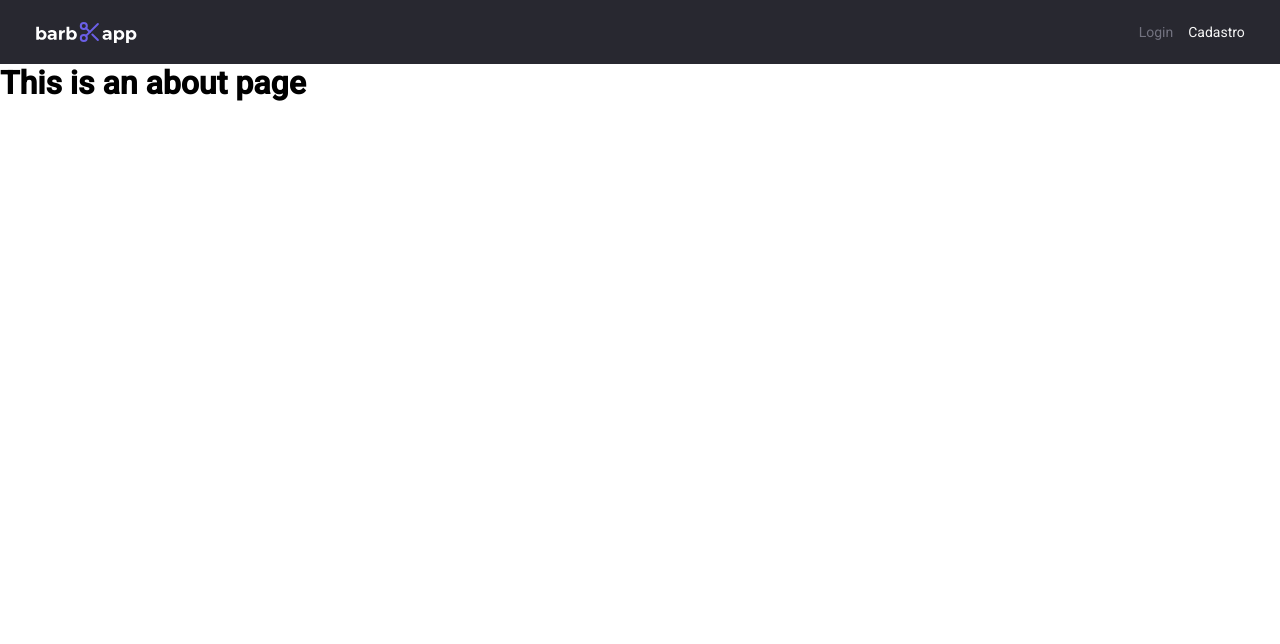
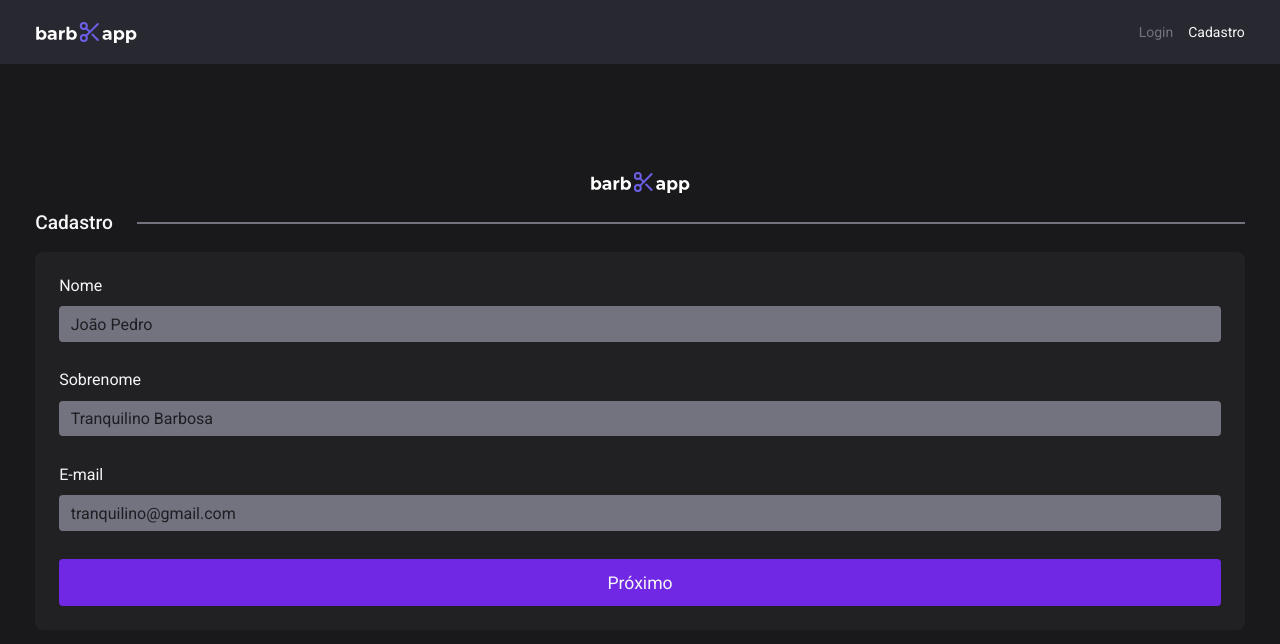
Before and after one commit to luisgustavoTbarbosa/barbApp, a Vue app: page /signup in a window 1280 px wide. Shown: the top 644 px of the page. Built offline with nearby package versions, Linux system fonts and the light colour scheme.

Commit message:
registration steps

```diff
--- a/src/components/Navbar.vue
+++ b/src/components/Navbar.vue
@@ -5,7 +5,7 @@
     </router-link>
     <div class="routes">
       <router-link to="/login" class="loginLink">Login</router-link>
-      <router-link to="/signup">Cadastro</router-link>
+      <router-link to="/signup" class="singUpLink">Cadastro</router-link>
     </div>
   </nav>
 </template>
@@ -27,7 +27,8 @@
     background: #282830;
     color: #737380;
 
-    &:has(.loginLink.router-link-active) {
+    &:has(.loginLink.router-link-active),
+    &:has(.singUpLink.router-link-active) {
       position: fixed;
     }
 
--- a/src/router/index.js
+++ b/src/router/index.js
@@ -15,7 +15,7 @@ const routes = [
   {
     path: '/signup',
     name: 'signup',
-    component: () => import(/* webpackChunkName: "about" */ '@/views/AboutView.vue')
+    component: () => import(/* webpackChunkName: "about" */ '@/views/SingUpView.vue')
   }
 ]
 
--- a/src/views/AboutView.vue
+++ /dev/null
@@ -1,5 +0,0 @@
-<template>
-  <div class="about">
-    <h1>This is an about page</h1>
-  </div>
-</template>
--- a/src/views/LoginView.vue
+++ b/src/views/LoginView.vue
@@ -2,13 +2,13 @@
   <main>
     <img class="logo" src="@/assets/logo.svg" alt="Logo">
     <h1>Login</h1>
-    <div class="login-container">
+    <form class="login-container" action="/login" method="post">
       <label for="inputMail">Seu e-mail</label>
       <input id="inputMail" type="email" placeholder="joseph@gmail.com">
       <label for="inputPassword" class="labelPassword">Sua senha</label>
       <input id="inputPassword" type="password" placeholder="JskdX2#">
       <button>Entrar</button>
-    </div>
+    </form>
     <p>Ainda não possui uma conta? <router-link to="/signup" class="signup">Cadastre-se</router-link></p>
   </main>
 </template>
--- /dev/null
+++ b/src/views/SingUpView.vue
@@ -0,0 +1,169 @@
+<template>
+  <main>
+    <img class="logo" src="@/assets/logo.svg" alt="Logo">
+    <h1>Cadastro</h1>
+    <form class="singUp-container"  action="/login" method="post">
+      <section v-show="this.count === 0">
+        <label for="inputName">Nome</label>
+        <input id="inputName" type="text" placeholder="João Pedro">
+
+        <label for="inputSecondName">Sobrenome</label>
+        <input id="inputSecondName" type="text" placeholder="Tranquilino Barbosa">
+
+        <label for="inputMail">E-mail</label>
+        <input id="inputMail" type="email" placeholder="tranquilino@gmail.com">
+      </section>
+
+      <section v-show="this.count === 1">
+        testeeee
+      </section>
+
+      <div class="controls">
+        <button
+          v-show="this.count > 0"
+          class="backButton"
+          type="button"
+          @click="returningRegistrationSteps"
+        >
+          Voltar
+        </button>
+        <button
+          v-show="this.count < 2"
+          type="button"
+          class="nextButton"
+          @click="countingStepsRegistration"
+        >
+          Próximo
+        </button>
+    </div>
+    </form>
+  </main>
+</template>
+
+<script>
+  export default {
+    name: 'SingUpView',
+    data() {
+      return {
+        count: 0
+      }
+    },
+    methods: {
+      countingStepsRegistration() {
+        return this.count++
+      },
+      returningRegistrationSteps() {
+        if(this.count === 0) {
+          return
+        }
+
+        return this.count--
+      }
+    }
+  }
+</script>
+
+<style lang="scss" scoped>
+ main {
+    display: flex;
+    flex-direction: column;
+    align-items: center;
+    justify-content: center;
+    padding: 0 2.2rem;
+    height: 100vh;
+    background: #19191C;
+
+    .logo {
+      width: 100px;
+    }
+
+    h1 {
+      display: flex;
+      align-items: center;
+      gap: 1.5rem;
+      width: 100%;
+      margin-top: 1.1rem;
+      color: #F6F6F6;
+      font-weight: 500;
+      font-size: 1.2rem;
+
+      &::after {
+        content: '';
+        height: 2px;
+        width: 100%;
+        background: #737380;
+      }
+    }
+
+    .singUp-container {
+      width: 100%;
+      margin-top: 1.1rem;
+      padding: 1.5rem;
+      background: #212124;
+      border-radius: 8px;
+
+      label {
+        color: #F6F6F6;
+        font-size: 1rem;
+
+        &.labelPassword {
+          display: flex;
+          align-items: flex-end;
+          justify-content: space-between;
+
+          &::after {
+            content: 'Esqueceu a senha?';
+            color: #0085FF;
+            font-size: .9rem;
+            cursor: pointer;
+          }
+        }
+      }
+
+      input {
+        display: block;
+        width: 100%;
+        height: 2.2rem;
+        margin-top: .72rem;
+        padding: 0 .72rem;
+        border: none;
+        border-radius: 4px;
+        background: #737380;
+        color: #1e1e22;
+        font-size: 1rem;
+
+        &::placeholder {
+          color: #1e1e22;
+        }
+      }
+
+      label + input {
+        margin-bottom: 1.8rem;
+      }
+
+      .controls {
+        display: flex;
+        justify-content: space-between;
+        gap: 20px;
+        margin-top: 1.8rem;
+
+        button {
+          height: 2.9rem;
+          background: #7028E4;
+          border: none;
+          border-radius: 4px;
+          color: #F6F6F6;
+          font-size: 1.1rem;
+
+          &.nextButton {
+            width: 100%;
+          }
+
+          &.backButton {
+            width: 40%;
+          }
+        }
+      }
+    }
+  }
+</style>
```
